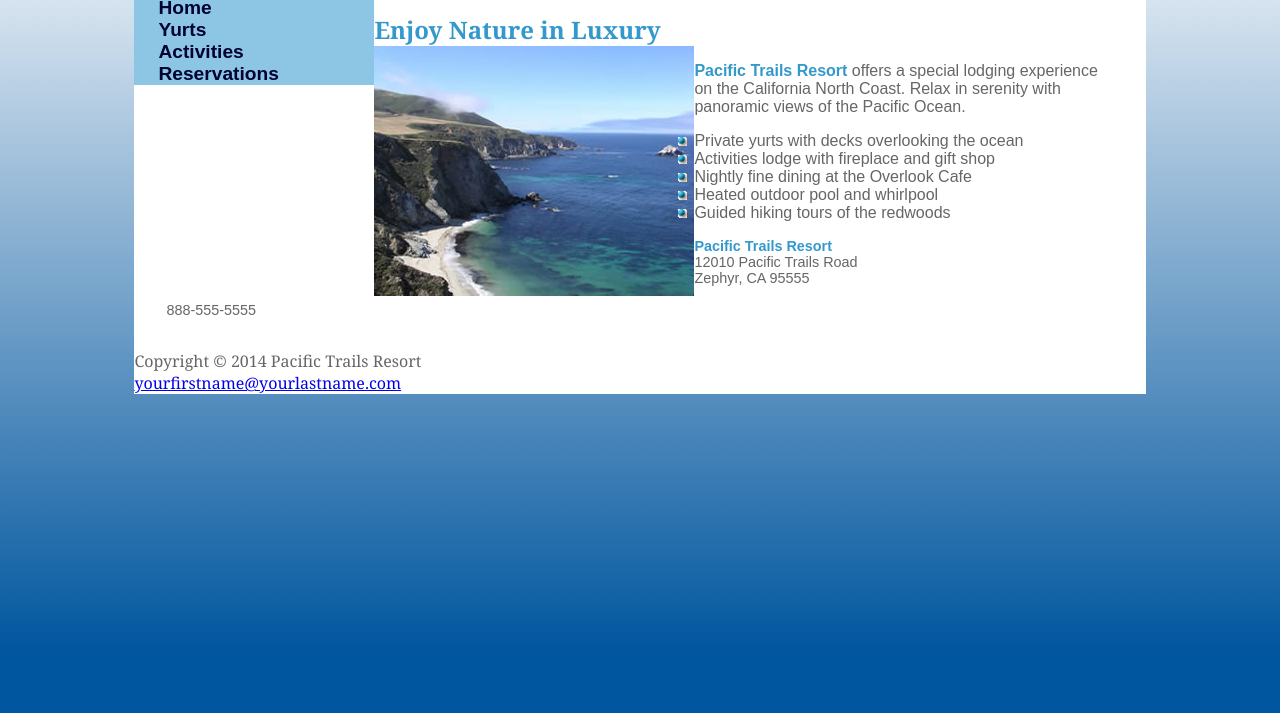
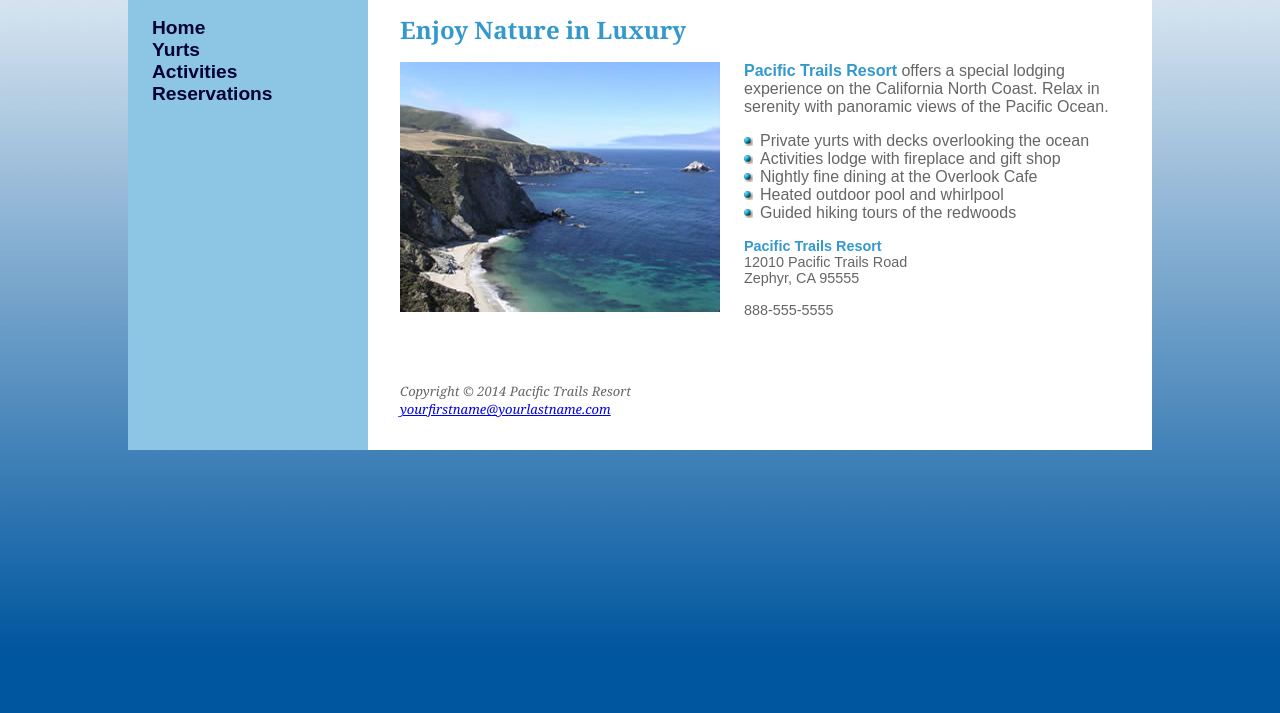
Before and after one commit to ThomasSurette/ThomasSurette.github.io, a website: page hw2/index.html in a window 1280 px wide. Shown: the part 87-800 px from the top of the page. Drawn offline with Linux system fonts and the light colour scheme.

Commit message:
hw2: fixed layout

```diff
--- a/hw2/css/pacific.css
+++ b/hw2/css/pacific.css
@@ -6,6 +6,7 @@ body {
 	background-color:  #00569f;
 	color: #666666;
 	font-family: Arial, Helvetica, sans-serif;
+	margin:0 0;
 }
 header{
 	background-image: url("../img/sunset.jpg");
@@ -21,7 +22,6 @@ nav{
 }
 nav ul {
 	font-size: 1.2em;
-	margin: 0 0;
 	list-style:none;
 	padding: 0 1.5rem;
 }
@@ -40,7 +40,7 @@ h1 {
 }
 h2 {
 	color: #3399CC;
-	margin: 0 0;
+	margin: 0 0 1rem;
 }
 h1,
 h2 {
@@ -48,6 +48,7 @@ h2 {
 }
 img{
 	float:left;
+	margin-right:1.5rem;
 }
 #contact {
 	font-size: 90%;
@@ -57,19 +58,25 @@ dt {
 }
 footer {
 	font-family: Georgia, "Times New Roman", serif;
-	background-color:white
+	background-color:white;
+	margin-left: 15rem;
+	padding: 2rem;
+	font-size:small;
+	font-style:italic;
 }
 #wrapper{
 	min-width:600px;
 	width:80%;
 	margin: 0 auto;
+	background-color:#8DC6E4;
 }
 #content{
 	background-color:white;
+	margin-left: 15rem;
 	padding: 1rem 2rem;
 }
 #content ul{
-	list-style-image: url('../img/marker.gif');
+	list-style: inside url('../img/marker.gif');
 }
 .resort{
 	color: #3399CC;
```
